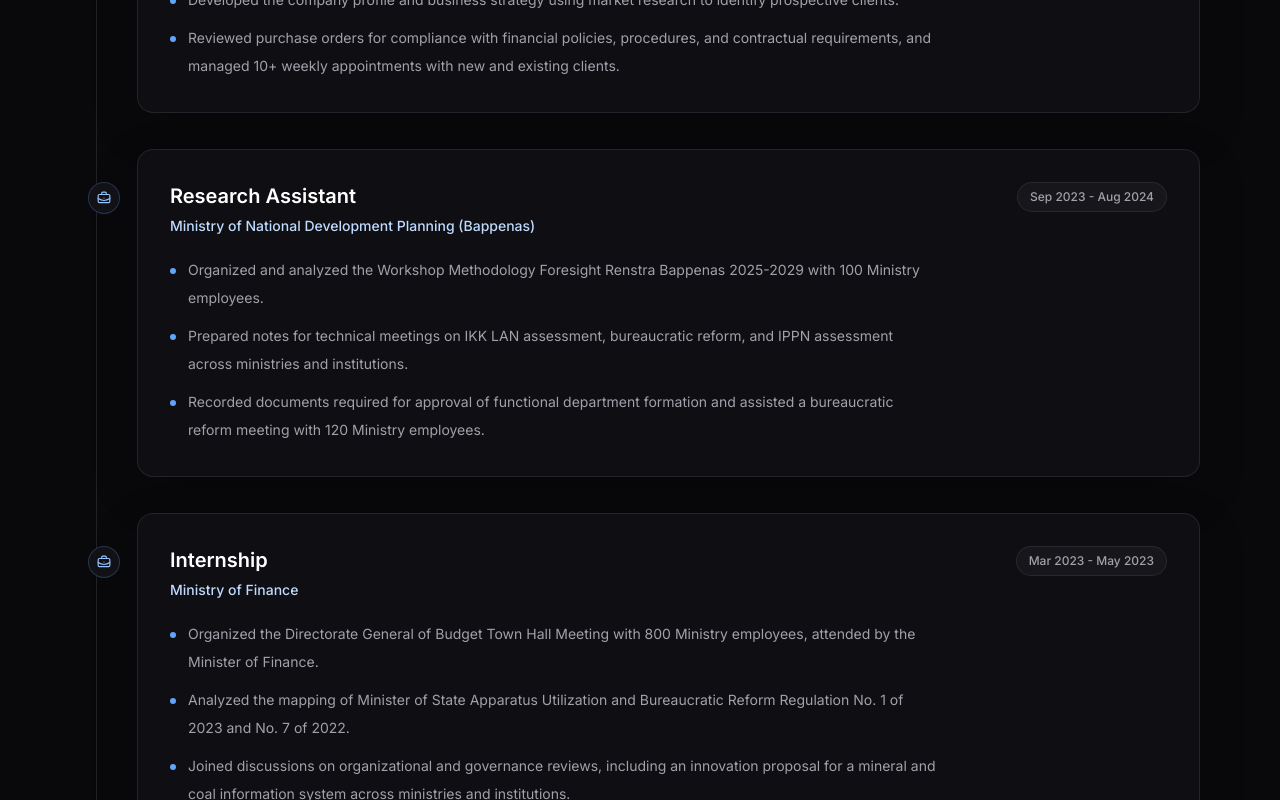
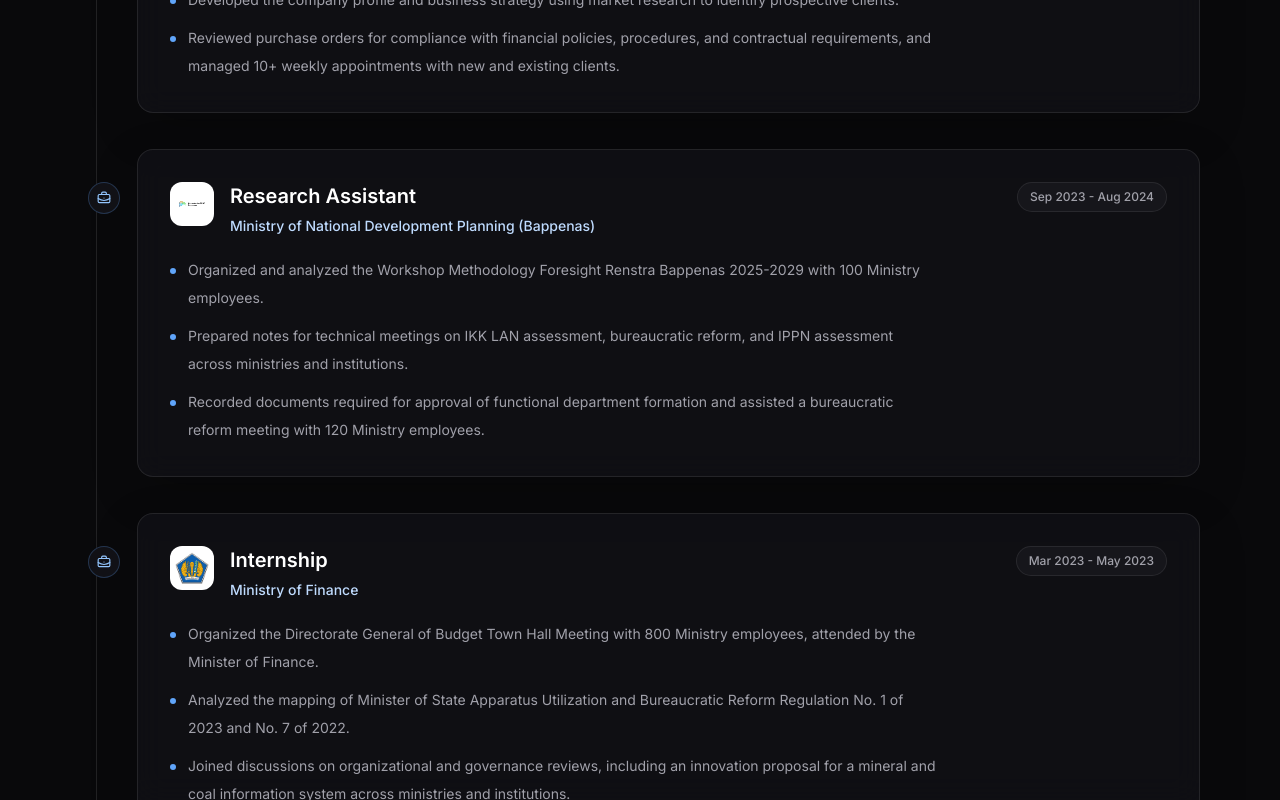
Before and after one commit to hikmalalfatih/annisa-portofolio, a Next.js app: page / in a window 1280 px wide. Shown: the part 2726-3526 px from the top of the page. Built offline with nearby package versions, Linux system fonts and the light colour scheme.

Commit message:
feat: show organization logos in Experience cards
Add logos for Coordinating Ministry for Infrastructure and Regional Development, Bappenas, and Ministry of Finance in a white logo box next to the role. PT Anugerah Tiga Warna has no verified logo, so its card renders no logo box.

```diff
--- a/components/Experience.jsx
+++ b/components/Experience.jsx
@@ -1,3 +1,4 @@
+import Image from "next/image";
 import { BriefcaseBusiness } from "lucide-react";
 import Reveal from "./Reveal";
 import DocumentViewer from "./DocumentViewer";
@@ -6,6 +7,7 @@
 const experience = [
   {
     organization: "Coordinating Ministry for Infrastructure and Regional Development",
+    logo: "/logos/logo-kemenkoinfra.png",
     role: "Staff Secretary, Deputy Coordinating Minister for Basic Infrastructure",
     period: "Nov 2025 - May 2026",
     achievements: [
@@ -36,6 +38,7 @@
   },
   {
     organization: "Ministry of National Development Planning (Bappenas)",
+    logo: "/logos/logo-bappenas.png",
     role: "Research Assistant",
     period: "Sep 2023 - Aug 2024",
     achievements: [
@@ -46,6 +49,7 @@
   },
   {
     organization: "Ministry of Finance",
+    logo: "/logos/logo-kemenkeu.png",
     role: "Internship",
     period: "Mar 2023 - May 2023",
     achievements: [
@@ -76,9 +80,22 @@
                   <BriefcaseBusiness size={14} />
                 </span>
                 <div className="flex flex-col gap-3 sm:flex-row sm:items-start sm:justify-between">
-                  <div>
-                    <h3 className="text-lg font-semibold text-white sm:text-xl">{item.role}</h3>
-                    <p className="mt-1.5 text-sm font-medium text-blue-200">{item.organization}</p>
+                  <div className="flex items-start gap-4">
+                    {item.logo && (
+                      <span className="flex h-11 w-11 shrink-0 items-center justify-center overflow-hidden rounded-xl border border-white/10 bg-white p-1">
+                        <Image
+                          src={item.logo}
+                          alt={`${item.organization} logo`}
+                          width={44}
+                          height={44}
+                          className="h-full w-full object-contain"
+                        />
+                      </span>
+                    )}
+                    <div>
+                      <h3 className="text-lg font-semibold text-white sm:text-xl">{item.role}</h3>
+                      <p className="mt-1.5 text-sm font-medium text-blue-200">{item.organization}</p>
+                    </div>
                   </div>
                   <span className="w-fit shrink-0 rounded-full border border-white/[0.08] bg-white/[0.035] px-3 py-1.5 text-xs font-medium text-zinc-400">
                     {item.period}
```
